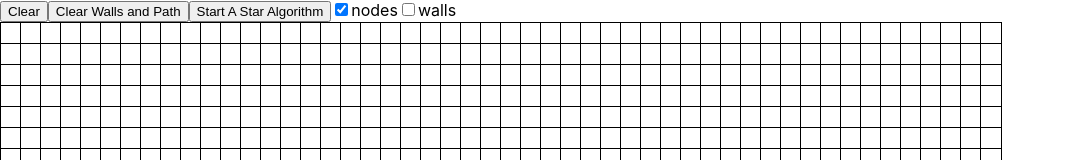
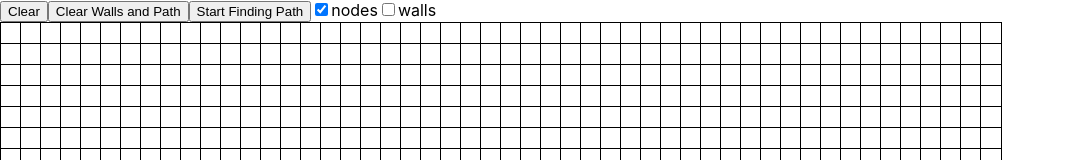
Before and after one commit to alanyu108/Path-Find, a React (Create React App) app: page / in a window 1280 px wide. Shown: the top 160 px of the page, without its empty margins (0-1065 px from the left). Built offline with nearby package versions, Linux system fonts and the light colour scheme.

Commit message:
finishd a* alogrithm
animated the closed and open set as well as the path, still need to optimize and refactor the program

```diff
--- a/src/a_star.js
+++ b/src/a_star.js
@@ -1,4 +1,4 @@
-import React, { useState, useCallback } from "react";
+import React, { useState, useCallback, useRef } from "react";
 import aStarPath from "./algorithms/a_star_algorithm";
 
 const ROWS = 50;
@@ -11,6 +11,8 @@ const createEmptyGrid = () => {
     let rows = [];
     for (let j = 0; j < COLS; j++) {
       rows.push({
+        inOpenSet: false,
+        inClosedSet: false,
         position: [i, j],
         isStart: false,
         isEnd: false,
@@ -37,6 +39,11 @@ function AStar() {
     items: [true, false],
   });
 
+  //starts or ends the path finding algorithm
+  const [running, setRunning] = useState(false);
+  const runningRef = useRef(running);
+  runningRef.current = running;
+
   const [mouseDown, setMouseDown] = useState(false);
 
   //allows users to toggle between the nodes and the walls
@@ -50,7 +57,7 @@ function AStar() {
   };
 
   const findColor = useCallback((col) => {
-    let { isStart, isEnd, isPath, isWall } = col;
+    let { isStart, isEnd, isPath, isWall, inClosedSet, inOpenSet } = col;
     let background = "white";
     if (isStart) {
       background = "green";
@@ -60,6 +67,10 @@ function AStar() {
       background = "yellow";
     } else if (isWall) {
       background = "black";
+    } else if (inOpenSet) {
+      background = "blue";
+    } else if (inClosedSet) {
+      background = "orange";
     }
 
     return background;
@@ -83,11 +94,13 @@ function AStar() {
         if (mouseDown) {
           const newGrid = grid.slice();
           const newSquare = newGrid[position[0]][position[1]];
-          if (!grid[position[0]][position[1]].isWall) {
+          if (!newGrid[position[0]][position[1]].isWall) {
             newSquare.isWall = true;
             newSquare.isEnd = false;
             newSquare.isStart = false;
             newSquare.isPath = false;
+            newSquare.inOpenSet = false;
+            newSquare.inClosedSet = false;
             setGrid(newGrid);
           }
         }
@@ -98,11 +111,12 @@ function AStar() {
 
   const handleOnClick = useCallback(
     ({ position }) => {
+      const newGrid = grid.slice();
       if (checkedBoxes.items[0]) {
         let limit = 0;
         for (let i = 0; i < ROWS; i++) {
           for (let j = 0; j < COLS; j++) {
-            if (grid[i][j].isStart || grid[i][j].isEnd) {
+            if (newGrid[i][j].isStart || newGrid[i][j].isEnd) {
               limit += 1;
             }
           }
@@ -110,14 +124,13 @@ function AStar() {
 
         //only a start node and end node are allowed to be created
         if (limit < 2) {
-          const newGrid = grid.slice();
-          const newSquare = grid[position[0]][position[1]];
+          const newSquare = newGrid[position[0]][position[1]];
           if (limit === 0) {
             newSquare.isStart = true;
           } else if (limit === 1) {
             newSquare.isEnd = true;
           }
-          newGrid[position[0]][position[1]] = newSquare;
+
           setGrid(newGrid);
         }
       }
@@ -125,21 +138,113 @@ function AStar() {
     [grid, checkedBoxes.items]
   );
 
+  const animatePath = useCallback(
+    (path) => {
+      let newGrid = grid.slice();
+
+      if (!runningRef.current) {
+        setRunning(false);
+        return;
+      }
+
+      if (path.length === 0) {
+        setRunning(false);
+        for (let rows of newGrid) {
+          for (let cols of rows) {
+            cols.inClosedSet = false;
+            cols.inOpenSet = false;
+          }
+        }
+        setGrid(newGrid);
+        return;
+      }
+
+      let firstNode = path.pop();
+      newGrid[firstNode.position[0]][firstNode.position[1]].isPath = true;
+      setGrid(newGrid);
+
+      requestAnimationFrame(() => {
+        animatePath(path);
+      });
+    },
+    [grid]
+  );
+
+  const drawClosedandOpenSet = useCallback(
+    (grid, openSet, closedSet, path) => {
+      let newGrid = grid.slice();
+
+      if (!runningRef.current) {
+        setRunning(false);
+        return;
+      }
+
+      if (path.length !== 0 || openSet.length === 0) {
+        animatePath(path);
+        return;
+      }
+
+      for (let rows of newGrid) {
+        for (let cols of rows) {
+          cols.isPath = false;
+          if (cols.inOpenSet) {
+            openSet.push(cols);
+          } else if (cols.inClosedSet) {
+            closedSet.push(cols);
+          }
+        }
+      }
+
+      let a_star_obj = aStarPath(newGrid, openSet, closedSet);
+      openSet = a_star_obj.openSet;
+      closedSet = a_star_obj.closedSet;
+
+      for (let node of openSet) {
+        let newPath = node.position;
+        if (!newPath.inOpenSet) {
+          newGrid[newPath[0]][newPath[1]].inOpenSet = true;
+        }
+      }
+      for (let node of closedSet) {
+        let newPath = node.position;
+        if (!newPath.inClosedSet) {
+          newGrid[newPath[0]][newPath[1]].inClosedSet = true;
+        }
+      }
+      setGrid(newGrid);
+
+      requestAnimationFrame(() => {
+        drawClosedandOpenSet(newGrid, openSet, closedSet, a_star_obj.path);
+      });
+    },
+    [animatePath]
+  );
+
   const createPath = useCallback(() => {
-    let path = aStarPath(grid);
+    let openSet = [];
+    let closedSet = [];
+    let start;
+    let path = [];
+
     let newGrid = grid.slice();
-    for (let node of path) {
-      let newPath = node.position;
-      newGrid[newPath[0]][newPath[1]].isPath = true;
+    for (let rows of newGrid) {
+      for (let cols of rows) {
+        if (cols.isStart) {
+          start = cols;
+        }
+      }
     }
-    setGrid(newGrid);
-  }, [grid]);
+    start.inOpenSet = true;
+    openSet.push(start);
+
+    drawClosedandOpenSet(newGrid, openSet, closedSet, path);
+  }, [grid, drawClosedandOpenSet]);
 
   return (
     <>
       <button
         onClick={() => {
-          //setRunning(false);
+          setRunning(false);
           setGrid(createEmptyGrid());
         }}
       >
@@ -147,7 +252,7 @@ function AStar() {
       </button>
       <button
         onClick={() => {
-          //setRunning(false);
+          setRunning(false);
           let newGrid = createEmptyGrid();
           for (let rows of newGrid) {
             for (let cols of rows) {
@@ -167,11 +272,41 @@ function AStar() {
 
       <button
         onClick={() => {
-          createPath(grid);
+          setRunning(!running);
+          if (!running) {
+            runningRef.current = true;
+            let newGrid = grid.slice();
+            createPath(newGrid);
+          }
         }}
       >
-        Start A Star Algorithm
+        {runningRef.current ? "Stop Path Finding" : "Start Finding Path"}
       </button>
+      {checkedBoxes.items[1] && (
+        <button
+          onClick={() => {
+            let newGrid = createEmptyGrid();
+            setRunning(false);
+            for (let rows of newGrid) {
+              for (let cols of rows) {
+                if (grid[cols.position[0]][cols.position[1]].isStart) {
+                  cols.isStart = true;
+                } else if (grid[cols.position[0]][cols.position[1]].isEnd) {
+                  cols.isEnd = true;
+                } else {
+                  let randomNumber = Math.random();
+                  if (randomNumber >= 0.7) {
+                    cols.isWall = true;
+                  }
+                }
+              }
+            }
+            setGrid(newGrid);
+          }}
+        >
+          Generate Random Walls
+        </button>
+      )}
 
       <span>
         {checkedBoxes.items.map((names, i) => (
--- a/src/algorithms/a_star_algorithm.js
+++ b/src/algorithms/a_star_algorithm.js
@@ -29,26 +29,25 @@ let operations = [
   [1, 0],
   [-1, 0],
   [0, -1],
+  // [-1, 1],
+  // [1, 1],
+  // [1, -1],
+  // [-1, -1],
 ];
 
-const aStarPath = (grid) => {
-  let openSet = [];
-  let closedSet = [];
-  let start;
+const aStarPath = (grid, openSet, closedSet) => {
   let end;
+  let path = [];
 
   for (let rows of grid) {
     for (let cols of rows) {
-      if (cols.isStart) {
-        start = cols;
-      } else if (cols.isEnd) {
+      if (cols.isEnd) {
         end = cols;
       }
     }
   }
-  openSet.push(start);
 
-  while (openSet.length !== 0) {
+  //while (openSet.length !== 0) {
   let low_f = 0;
 
   for (let i = 0; i < openSet.length; i++) {
@@ -67,7 +66,6 @@ const aStarPath = (grid) => {
       end.position[1]
     ) === 0
   ) {
-      let path = [];
     let temp_node = currentNode;
     path.push(temp_node);
     while (temp_node.prevNode) {
@@ -76,22 +74,26 @@ const aStarPath = (grid) => {
       temp_node = grid[previousNode[0]][previousNode[1]];
     }
 
-      return path;
+    return { closedSet: closedSet, openSet: openSet, path: path };
   }
 
   openSet = deleteFromArray(openSet, currentNode);
-    closedSet.push(currentNode);
+  currentNode.inOpenSet = false;
+  currentNode.inClosedSet = true;
+  closedSet.unshift(currentNode);
 
   for (let neighbors of operations) {
     let [x, y] = neighbors;
     let newX = x + currentNode.position[0];
     let newY = y + currentNode.position[1];
+    let betterPath = false;
 
     if (
       newX >= 0 && //makes sure the new values is within bounds of the grid
       newX < grid.length &&
       newY >= 0 &&
-        newY < grid[0].length
+      newY < grid[0].length &&
+      !grid[newX][newY].isWall
     ) {
       let neighbor = grid[newX][newY];
 
@@ -101,12 +103,16 @@ const aStarPath = (grid) => {
         if (includes(openSet, neighbor)) {
           if (temp_g < neighbor.g_score) {
             neighbor.g_score = temp_g;
+            betterPath = true;
           }
         } else {
           neighbor.g_score = temp_g;
-            openSet.push(neighbor);
+          neighbor.inOpenSet = true;
+          openSet.unshift(neighbor);
+          betterPath = true;
         }
 
+        if (betterPath) {
           neighbor.h_score = euclideanDistance(
             neighbor.position[0],
             neighbor.position[1],
@@ -119,6 +125,9 @@ const aStarPath = (grid) => {
       }
     }
   }
+
+  return { closedSet: closedSet, openSet: openSet, path: path };
+  //}
 };
 
 export default aStarPath;
```
Lines whose indentation alone changed are shown as unchanged.
